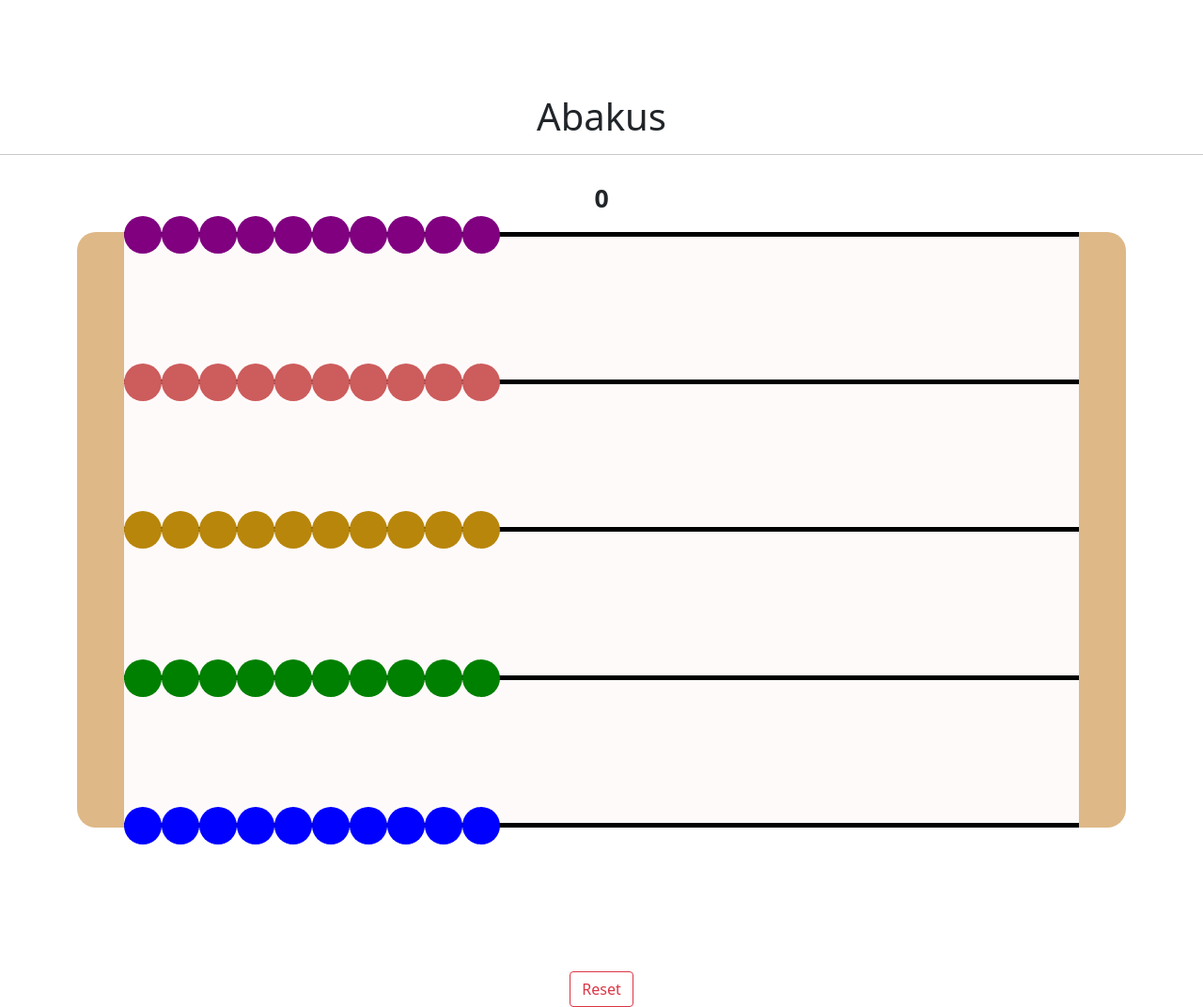
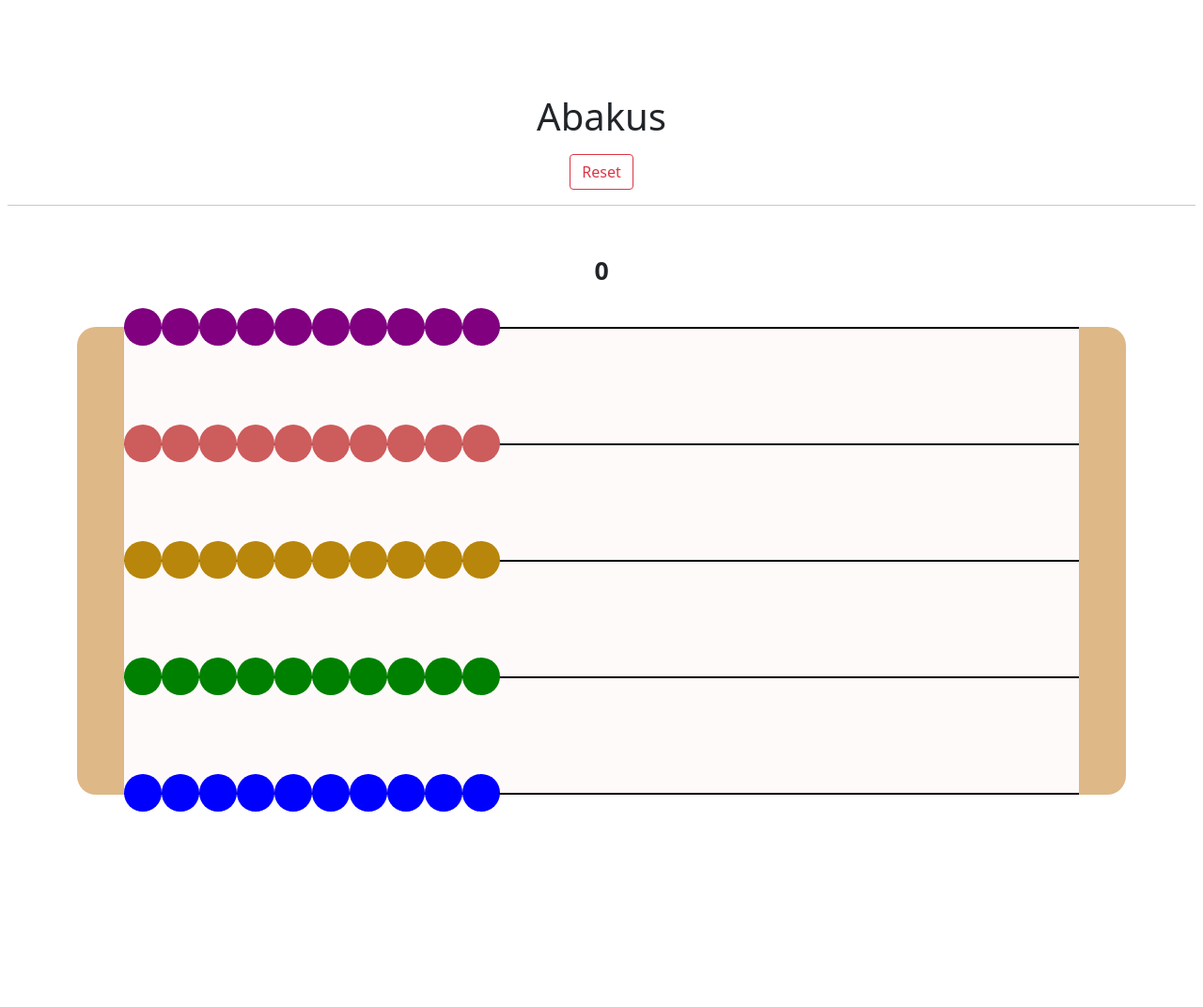
Before and after one commit to anatoliynovo/abacus, a PHP site: page / in a window 1280 px wide. Shown: the whole page at 94% size. After the commit the page ends 864 px from the top, so only its background shows below. Run offline with PHP 8.4, Linux system fonts and the light colour scheme.

Commit message:
small style changes

```diff
--- a/function.js
+++ b/function.js
@@ -1,18 +1,19 @@
 /* global $ */
 /*eslint-env browser*/
 
-// Initialisierung der DOM Objekte (von oben nach unten)
+// Initialisierung der DOM Objekte
 var $content = $('#content');
 var $counter = $content.find('.counter');
 var $abacusframe = $content.find('.abacus-frame');
 
-//ABAKUS-FENSTER (DARSTELLUNG VON OBEN NACH UNTEN)
+//ABAKUS-FENSTER
 
 //Zähler auf 0 setzen
 var counter = 0;
 //Variable mit der Klasse "counter" den Zähler mit 0 übergeben
 $counter.text(counter);
 
+// Reset Button
 var $reset = $('.btn');
 
 // 5 Linien bilden, dem Abakus-Fenster zuweisen
--- a/index.html
+++ b/index.html
@@ -28,17 +28,17 @@
     <div id="content">
       <!--- Name -->
       <h1>Abakus</h1>
+      <div class="text-center p-2">
+        <button type="button" class="btn btn-outline-danger">
+          Reset
+        </button>
       <hr />
       <!--- Darstellung des Zählers oberhalb des Rechenbrettes -->
-      <p><span class="counter"></span></p>
+      <p class="p-4"><span class="counter"></span></p>
 
       <div class="container">
         <!--- Haupt-Fenster mit allen Darstellungens-->
         <div class="abacus-frame"></div>
-          <div class="text-center">
-            <button type="button" class="btn btn-outline-danger">
-              Reset
-            </button>
         </div>
       </div>
     </div>
--- a/style.css
+++ b/style.css
@@ -1,7 +1,7 @@
 /***** Externe Elemente  *****/
 
+
 h1 {
-
     margin-top: 100px;
     text-align: center;
 
@@ -26,10 +26,9 @@ p {
 /* Haupt-Fenster */
 
 .abacus-frame {
+    position: relative;
     border-left: 50px solid burlywood;
     border-right: 50px solid burlywood;
-    width: 100%;
-    height: 100%;
     background-color: snow;
     border-radius: 20px;
 }
@@ -37,10 +36,11 @@ p {
 /* Linien */
 
 .lines {
-    height: 5px;
+    height: 2px;
     background-color: black;
-    margin-bottom: 15%;
+    margin-bottom: 12%;
 }
+
 
 
 /* Kugeln */
@@ -49,7 +49,7 @@ p {
     width: 40px;
     height: 40px;
     border-radius: 100%;
-    margin-top: -17px;
+    margin-top: -20px;
     float: left;
     cursor: pointer;
 
@@ -87,11 +87,11 @@ p {
 /* Verschieben nach Position "rechts/links" mit Animation */
 
 .right {
-    transform: translateX(610px);
+    transform: translateX(435px);
     transition: all 1.5s ease-in-out;
 }
 
 .left {
-    transform: translateX(0px);
+    transform: translateX(0%);
     transition: all 1.5s ease-in-out;
 }
```
